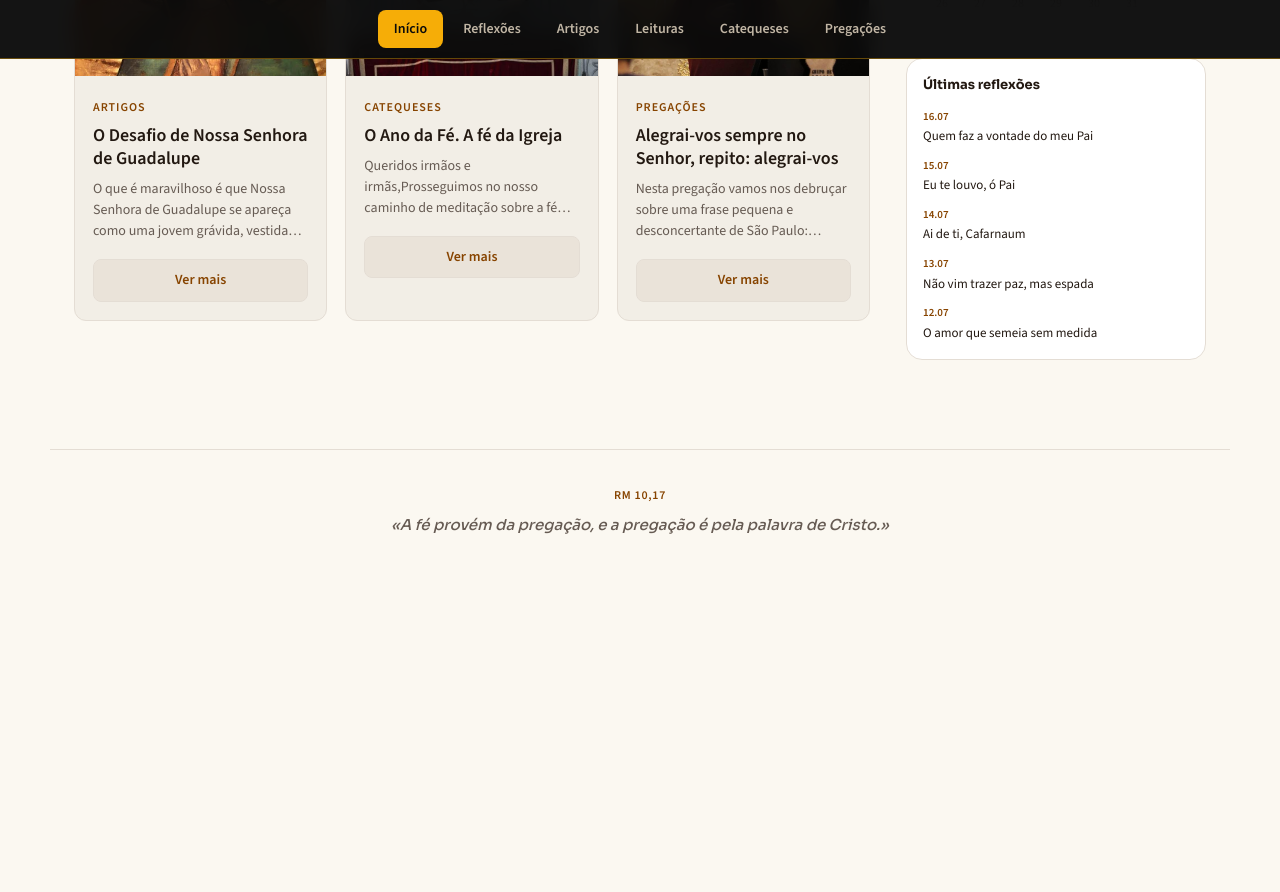
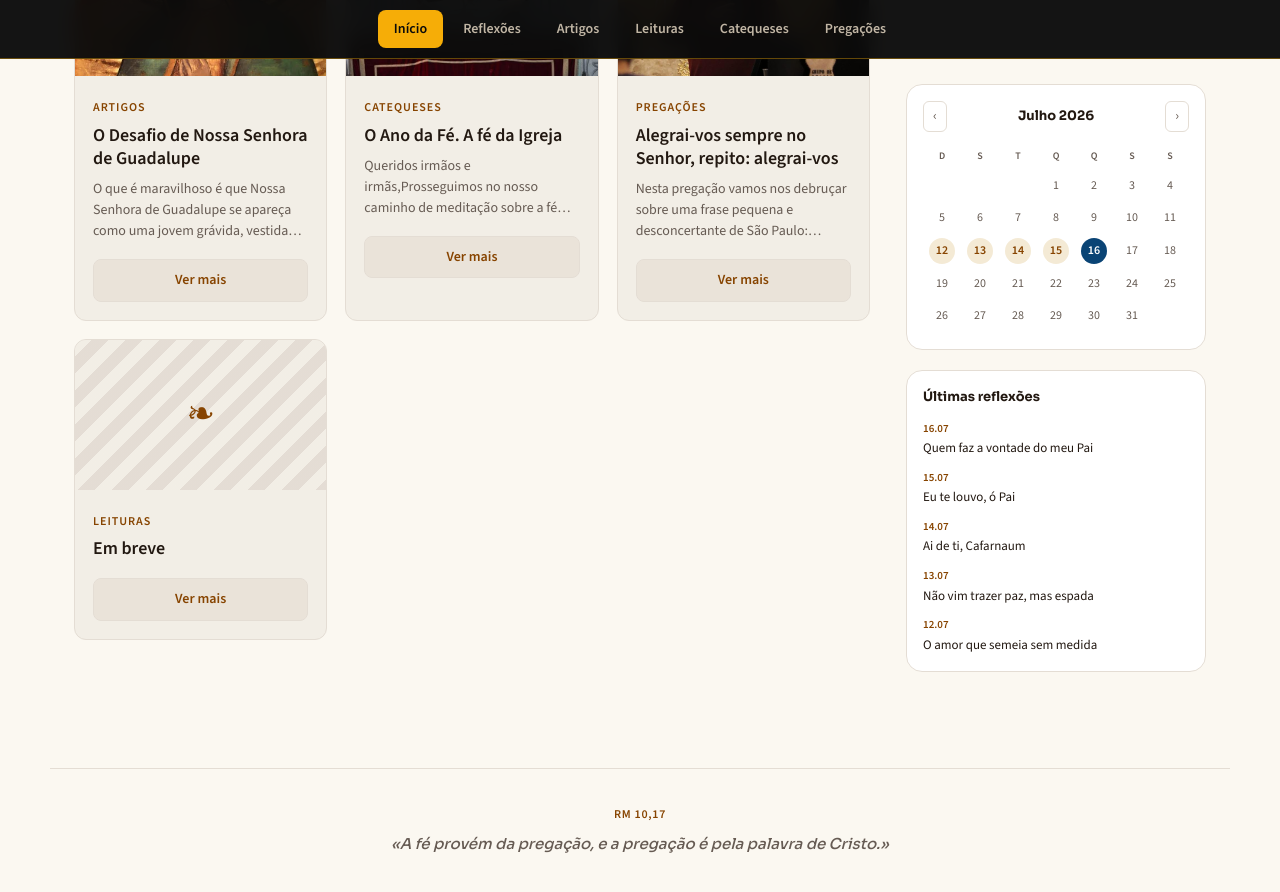
Before and after one commit to admariam/liturgiadiaria, a Jekyll site: the page built from index.html, in a window 1280 px wide and 900 px high, scrolled down 929 px. Shown: the top 892 px of the window. Built offline with Jekyll 4.4.1, drawn with Linux system fonts in a browser that asks for light colours; before the commit the page ends 1510 px from its top, so only the background shows below that.

Commit message:
Home: card de Leituras

```diff
--- a/index.html
+++ b/index.html
@@ -32,9 +32,11 @@
   {% assign a = site.artigos | sort: 'date' | reverse %}
   {% assign c = site.catequeses | sort: 'date' | reverse %}
   {% assign p = site.pregacoes | sort: 'date' | reverse %}
+  {% assign l = site.leituras | sort: 'date' | reverse %}
   {% assign ua = a.first %}
   {% assign uc = c.first %}
   {% assign up = p.first %}
+  {% assign ul = l.first %}
 
   <div class="card-secao">
     <a class="card-secao-topo" href="{% if ua %}{{ ua.url | relative_url }}{% else %}{{ '/artigos/' | relative_url }}{% endif %}">
@@ -80,6 +82,21 @@
     </a>
     <a class="btn-ver-mais" href="{{ '/pregacoes/' | relative_url }}">Ver mais</a>
   </div>
+
+  <div class="card-secao">
+    <a class="card-secao-topo" href="{% if ul %}{{ ul.url | relative_url }}{% else %}{{ '/leituras/' | relative_url }}{% endif %}">
+      <div class="card-secao-capa">
+        {% if ul.imagem %}<div style="position:absolute;inset:0;background-image:url('{{ ul.imagem | relative_url }}');background-size:cover;background-position:center;"></div>
+        {% else %}<span class="card-secao-icone">❧</span>{% endif %}
+      </div>
+      <div class="card-secao-info">
+        <span class="card-secao-nome">Leituras</span>
+        <h3>{% if ul %}{{ ul.title }}{% else %}Em breve{% endif %}</h3>
+        {% if ul %}<p class="card-secao-trecho">{{ ul.content | strip_html | strip_newlines | truncate: 180 }}</p>{% endif %}
+      </div>
+    </a>
+    <a class="btn-ver-mais" href="{{ '/leituras/' | relative_url }}">Ver mais</a>
+  </div>
 </div>
 
 <script>
```
